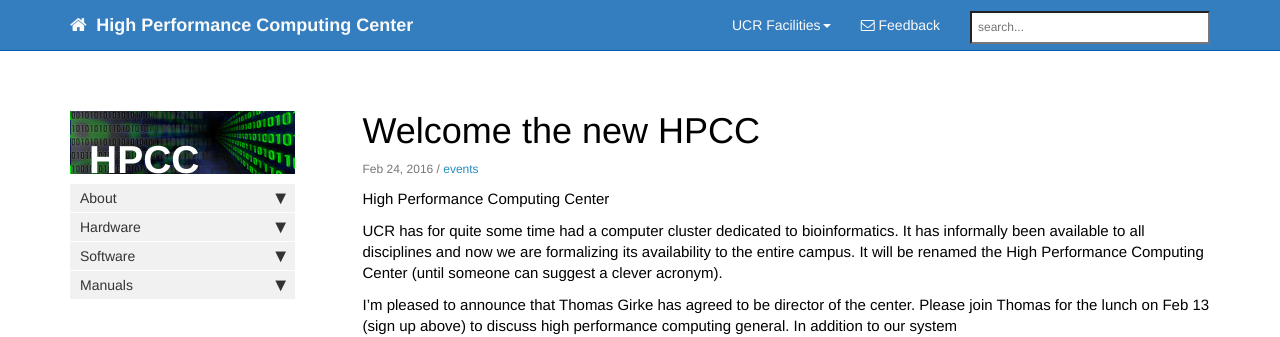
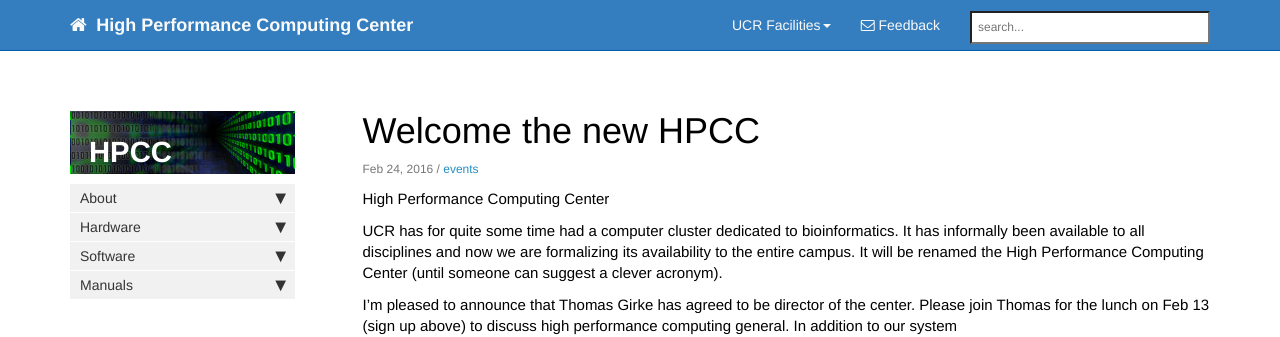
Before and after one commit to tgirke/rcf, a Jekyll site: the page built from _posts/2016-02-24-welcome.md, in a window 1280 px wide. Shown: the top 337 px of the page. Built offline with Jekyll 4.4.1, drawn with Linux system fonts in a browser that asks for light colours; nearby versions of some CDN libraries; comment, search, counter and statistics services are not loaded.

```diff
--- a/_includes/sidebar.html
+++ b/_includes/sidebar.html
@@ -4,7 +4,7 @@
     <!-- <li class="sidebarTitle">{{sidebar[0].product}} {{sidebar[0].version}} <img src="/images/darpa_big_data-140x92.jpg"></li> -->
     <!-- <li class="sidebarTitle"><img style="box-shadow:5px 5px grey" src="/images/darpa_big_data-250x175.jpg" title="Server Bits" alt="Server Bits"></li> -->
     <li class="sidebarTitle" style="margin-left:0px; height:63px; color: white; background-image: url(/images/darpa_big_data-250x175.jpg);background-position: 1px;">
-        <span style="padding-left:19px; padding-top:21px; display:block; font-weight:bold; font-size:2em;">{{sidebar[0].product}} {{sidebar[0].version}}</span>
+        <span style="padding-left:19px; padding-top:21px; display:block; font-weight:bold; font-size:1.5em;">{{sidebar[0].product}} {{sidebar[0].version}}</span>
     </li>
     {% for entry in sidebar %}
     {% for folder in entry.folders %}
```
